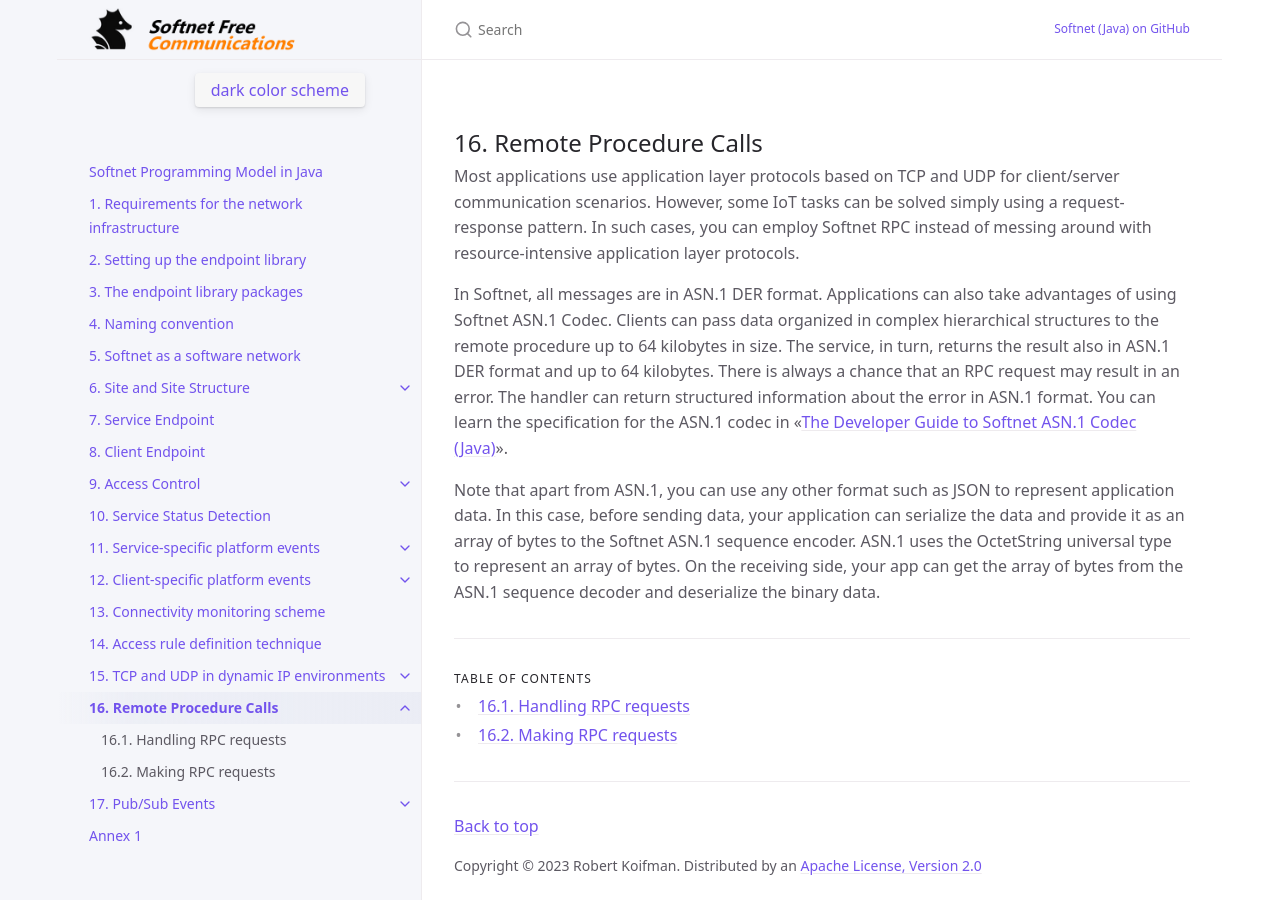
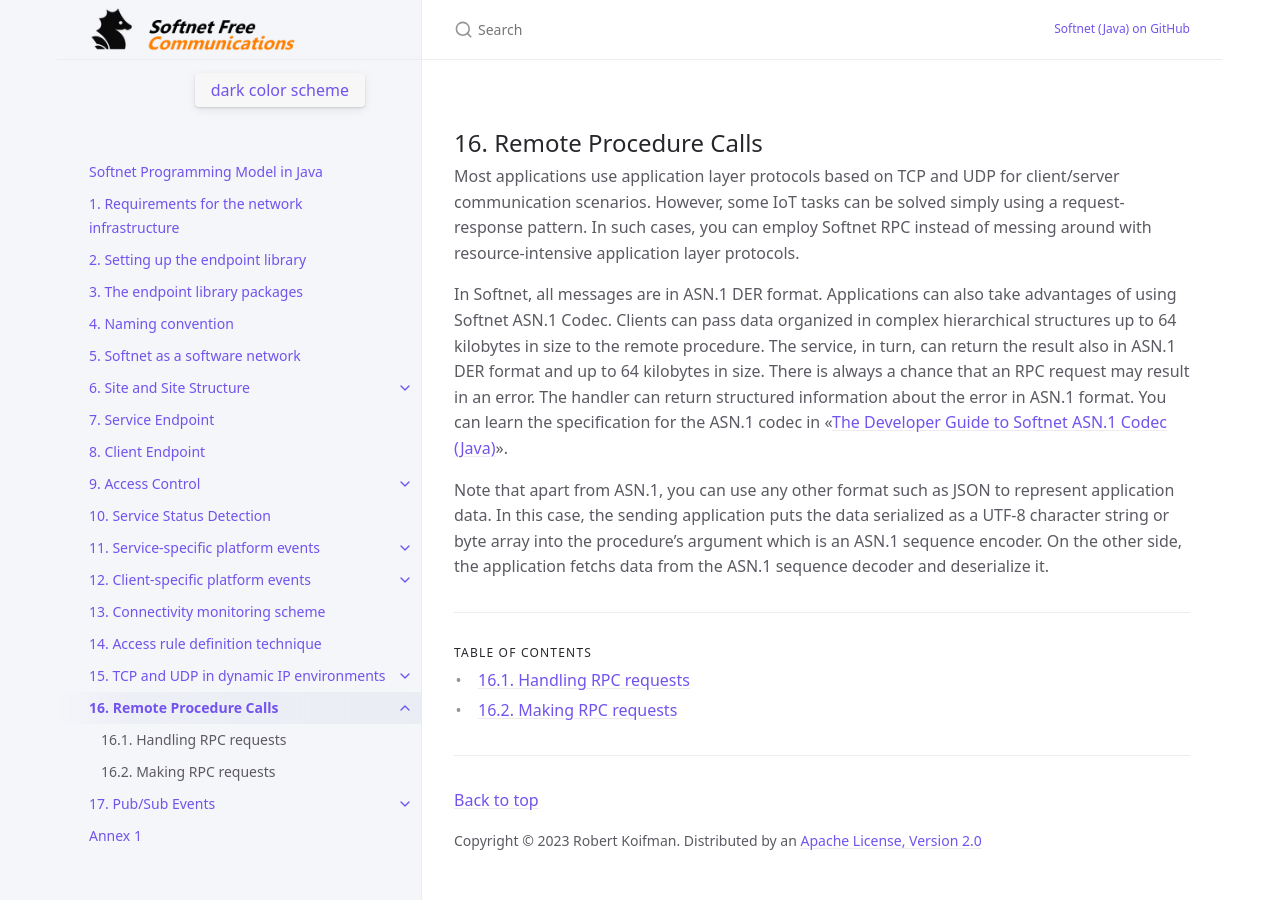
Before and after one commit to Softnet-Free/softnet-java, a Jekyll site: the page built from docs/rpc/index.md, in a window 1280 px wide. Built offline with Jekyll 4.4.1, drawn with Linux system fonts in a browser that asks for light colours.

Commit message:
text update

```diff
--- a/docs/rpc/index.md
+++ b/docs/rpc/index.md
@@ -9,6 +9,6 @@ nav_order: 16
 
 Most applications use application layer protocols based on TCP and UDP for client/server communication scenarios. However, some IoT tasks can be solved simply using a request-response pattern. In such cases, you can employ Softnet RPC instead of messing around with resource-intensive application layer protocols.
 
-In Softnet, all messages are in ASN.1 DER format. Applications can also take advantages of using Softnet ASN.1 Codec. Clients can pass data organized in complex hierarchical structures to the remote procedure up to 64 kilobytes in size. The service, in turn, returns the result also in ASN.1 DER format and up to 64 kilobytes. There is always a chance that an RPC request may result in an error. The handler can return structured information about the error in ASN.1 format. You can learn the specification for the ASN.1 codec in «[The Developer Guide to Softnet ASN.1 Codec (Java)](https://softnet-free.github.io/asn1codec-java){:target="_blank"}{:rel="noopener noreferrer"}».
+In Softnet, all messages are in ASN.1 DER format. Applications can also take advantages of using Softnet ASN.1 Codec. Clients can pass data organized in complex hierarchical structures up to 64 kilobytes in size to the remote procedure. The service, in turn, can return the result also in ASN.1 DER format and up to 64 kilobytes in size. There is always a chance that an RPC request may result in an error. The handler can return structured information about the error in ASN.1 format. You can learn the specification for the ASN.1 codec in «[The Developer Guide to Softnet ASN.1 Codec (Java)](https://softnet-free.github.io/asn1codec-java){:target="_blank"}{:rel="noopener noreferrer"}».
 
-Note that apart from ASN.1, you can use any other format such as JSON to represent application data. In this case, before sending data, your application can serialize the data and provide it as an array of bytes to the Softnet ASN.1 sequence encoder. ASN.1 uses the OctetString universal type to represent an array of bytes. On the receiving side, your app can get the array of bytes from the ASN.1 sequence decoder and deserialize the binary data.
+Note that apart from ASN.1, you can use any other format such as JSON to represent application data. In this case, the sending application puts the data serialized as a UTF-8 character string or byte array into the procedure's argument which is an ASN.1 sequence encoder. On the other side, the application fetchs data from the ASN.1 sequence decoder and deserialize it.
```
